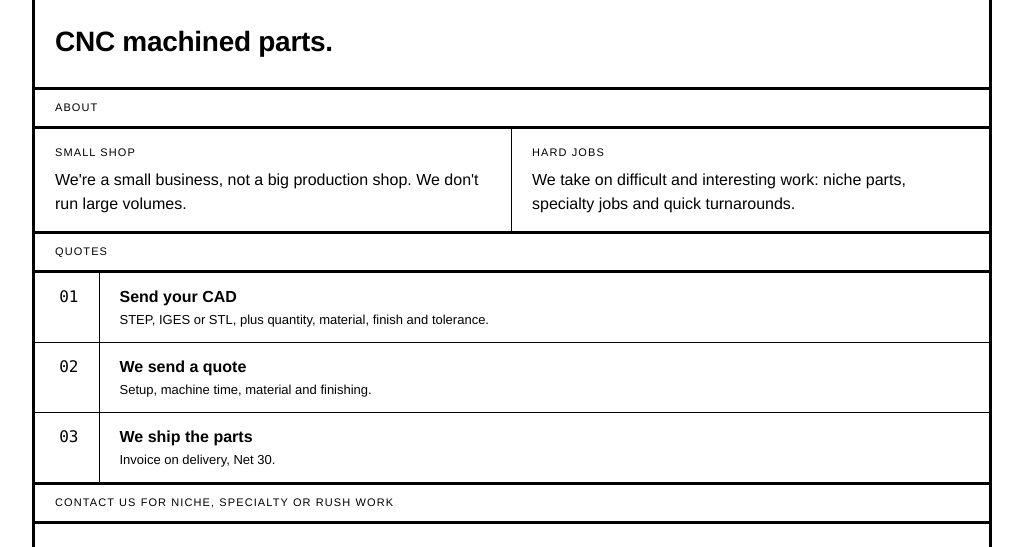
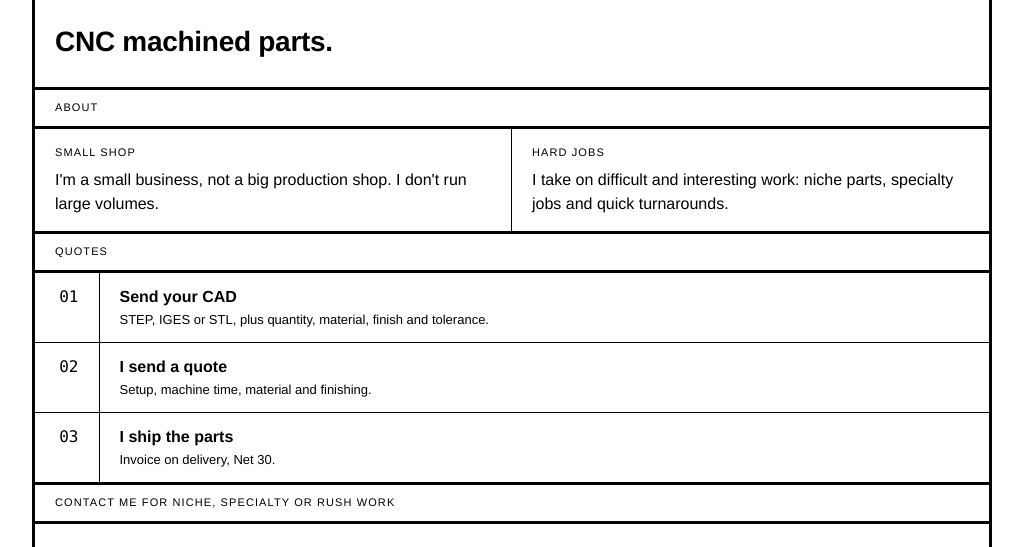
Before and after one commit to frankoooooooo/work-hard-tool-company, a plain HTML site: page index.html in a window 1280 px wide. Shown: the part 166-713 px from the top of the page, without its empty margins (128-1151 px from the left). Drawn offline with Linux system fonts and the light colour scheme.

Commit message:
First person singular

```diff
--- a/index.html
+++ b/index.html
@@ -56,8 +56,8 @@ footer{padding:10px 20px;font-size:11px;text-transform:uppercase;letter-spacing:
   <section id="about">
     <h2>About</h2>
     <div class="grid two">
-      <div><span class="lbl">Small shop</span>We're a small business, not a big production shop. We don't run large volumes.</div>
-      <div><span class="lbl">Hard jobs</span>We take on difficult and interesting work: niche parts, specialty jobs and quick turnarounds.</div>
+      <div><span class="lbl">Small shop</span>I'm a small business, not a big production shop. I don't run large volumes.</div>
+      <div><span class="lbl">Hard jobs</span>I take on difficult and interesting work: niche parts, specialty jobs and quick turnarounds.</div>
     </div>
   </section>
 
@@ -65,13 +65,13 @@ footer{padding:10px 20px;font-size:11px;text-transform:uppercase;letter-spacing:
     <h2>Quotes</h2>
     <table>
       <tr><td class="n mono">01</td><td><b>Send your CAD</b><small>STEP, IGES or STL, plus quantity, material, finish and tolerance.</small></td></tr>
-      <tr><td class="n mono">02</td><td><b>We send a quote</b><small>Setup, machine time, material and finishing.</small></td></tr>
-      <tr><td class="n mono">03</td><td><b>We ship the parts</b><small>Invoice on delivery, Net 30.</small></td></tr>
+      <tr><td class="n mono">02</td><td><b>I send a quote</b><small>Setup, machine time, material and finishing.</small></td></tr>
+      <tr><td class="n mono">03</td><td><b>I ship the parts</b><small>Invoice on delivery, Net 30.</small></td></tr>
     </table>
   </section>
 
   <section id="contact">
-    <h2>Contact us for niche, specialty or rush work</h2>
+    <h2>Contact me for niche, specialty or rush work</h2>
     <!-- TODO: put the real address here, in both places -->
     <a class="cta" href="mailto:hello@example.com">hello@example.com</a>
   </section>
```
